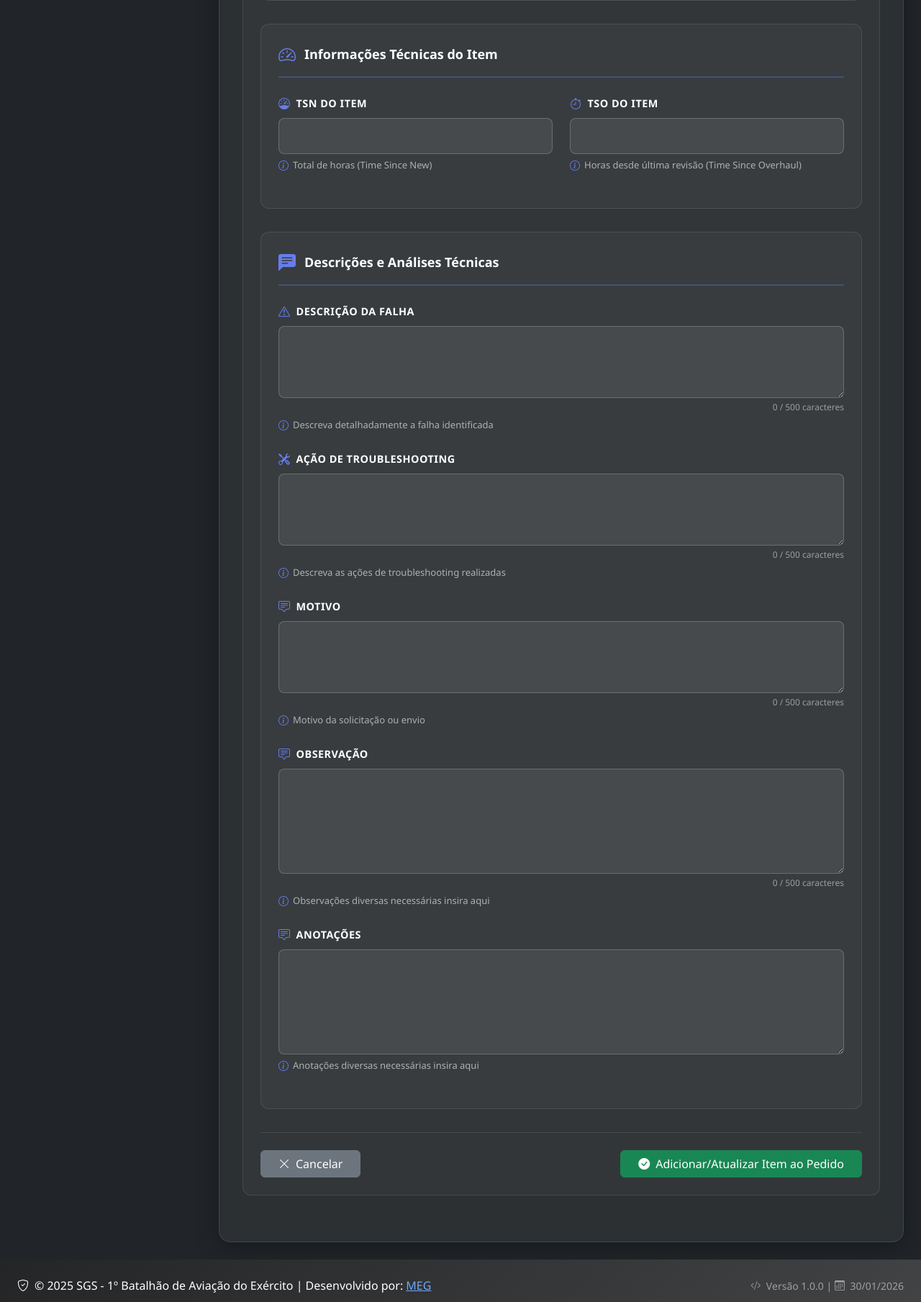
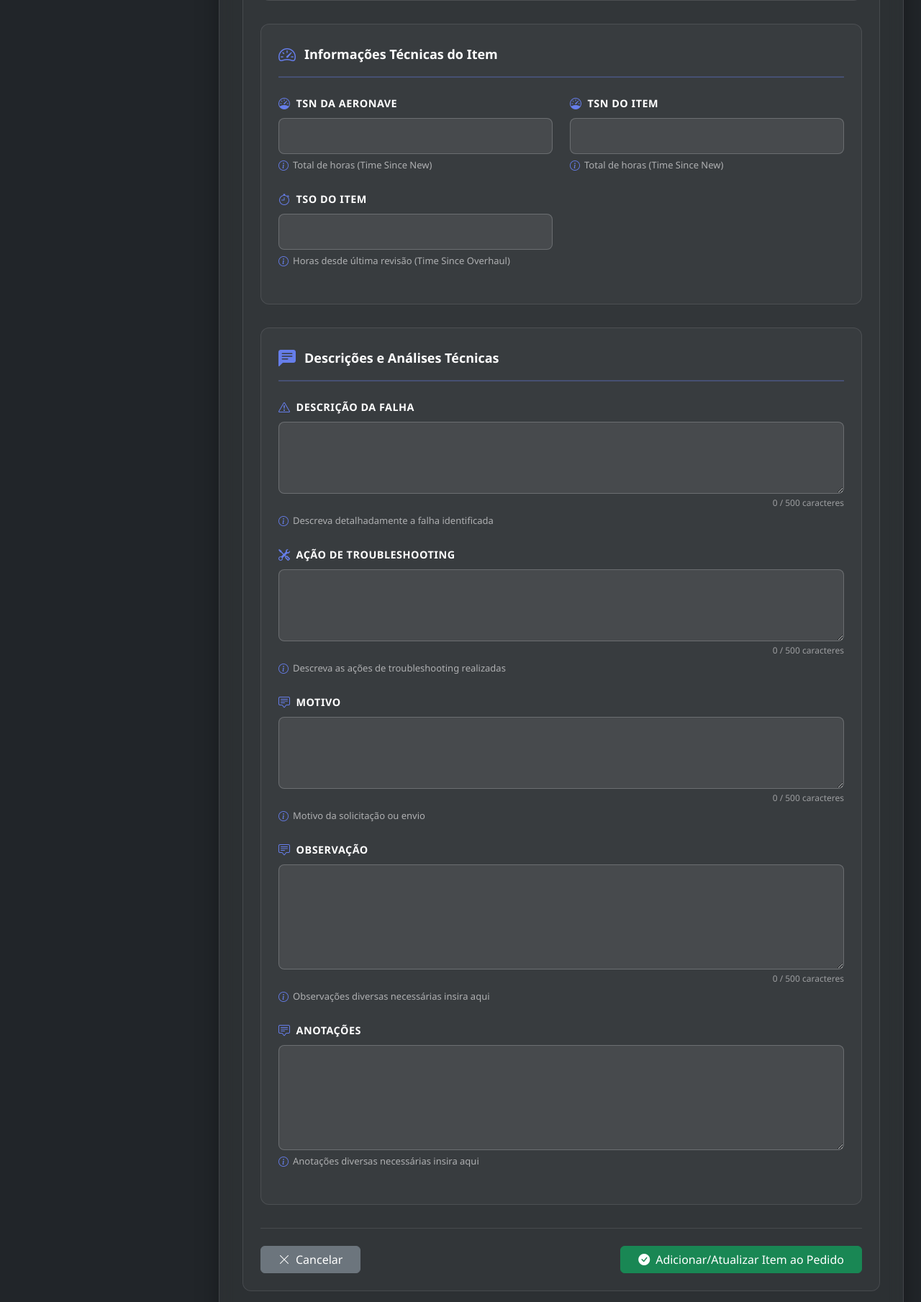
Before and after one commit to gabriel-melgaco/aviation_management_system, a Django app: page /order/1/item/create/ in a window 1280 px wide. Shown: the part 1865-3674 px from the top of the page at 72% size. Run offline with Django 5.2, Linux system fonts and the light colour scheme; a user stored in the database is signed in; tables that the repository leaves empty hold one stand-in row (values such as "Sample post"); some libraries are stand-ins or nearby versions.

Commit message:
fix(order): aircraft tsn

```diff
--- a/order/forms.py
+++ b/order/forms.py
@@ -62,6 +62,7 @@
             'reason',
             'troubleshooting',
             'failure_description',
+            'aircraft_tsn',
             'tsn_item',
             'tso_item',
         ]
@@ -100,6 +101,7 @@
             'failure_description': forms.Textarea(attrs={'class': 'form-control', 'rows': 3}),
             'tsn_item': forms.NumberInput(attrs={'class': 'form-control', 'step': '0.01'}),
             'tso_item': forms.NumberInput(attrs={'class': 'form-control', 'step': '0.01'}),
+            'aircraft_tsn': forms.NumberInput(attrs={'class': 'form-control', 'step': '0.01'}),
         }
 
         labels = {
@@ -130,6 +132,7 @@
             'failure_description': 'Descrição da Falha',
             'tsn_item': 'TSN do Item',
             'tso_item': 'TSO do Item',
+            'aircraft_tsn': 'TSN da Aeronave',
         }
 
     def clean(self):
--- a/order/models.py
+++ b/order/models.py
@@ -96,6 +96,7 @@
     troubleshooting = models.TextField("Ação de Troubleshooting", null=True, blank=True)
     failure_description = models.TextField("Descrição da Falha", null=True, blank=True)
     observation = models.TextField("Observação do Item", null=True, blank=True)
+    aircraft_tsn = models.DecimalField(max_digits=20, decimal_places=2, null=True, blank=True)
     notes = models.TextField("Anotações sobre o Item", null=True, blank=True)
     created_by = models.ForeignKey(
         User, on_delete=models.SET_NULL, null=True, blank=True, related_name="order_items_created"
--- a/order/templates/order_item_create.html
+++ b/order/templates/order_item_create.html
@@ -368,6 +368,20 @@
                         <div class="form-group">
                             <label class="form-label">
                                 <i class="bi bi-speedometer"></i>
+                                {{ form.aircraft_tsn.label }}
+                            </label>
+                            {{ form.aircraft_tsn }}
+                            <small class="form-text">
+                                <i class="bi bi-info-circle"></i>
+                                Total de horas (Time Since New)
+                            </small>
+                        </div>
+                    </div>
+
+                    <div class="col-md-6">
+                        <div class="form-group">
+                            <label class="form-label">
+                                <i class="bi bi-speedometer"></i>
                                 {{ form.tsn_item.label }}
                             </label>
                             {{ form.tsn_item }}
--- a/order/views.py
+++ b/order/views.py
@@ -345,7 +345,7 @@
             ws.cell(row=linha, column=15, value=item.inventory_item.serial_number if item.inventory_item else '')
 
             # Coluna 16: TSN Anv
-            ws.cell(row=linha, column=16, value=item.aircraft.tsn if item.aircraft and item.aircraft.tsn else '')
+            ws.cell(row=linha, column=16, value=item.aircraft_tsn if item.aircraft_tsn else '')
 
             # Coluna 17: Vencimento, SFC
             ws.cell(row=linha, column=17, value=item.inventory_item.expiration_date.date() if item.inventory_item else '')
```
Also changed, not shown: order/migrations/0020_orderitem_aircraft_tsn.py (added).
